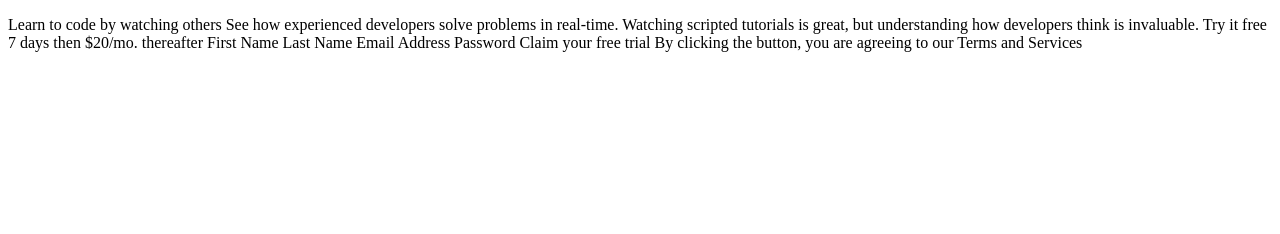
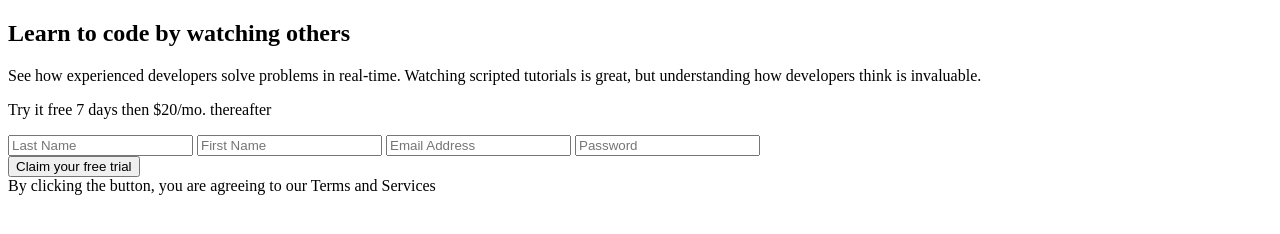
Before and after one commit to osakindoyin/signup-form, a plain HTML site: page index.html in a window 1280 px wide. Drawn offline with Linux system fonts and the light colour scheme.

Commit message:
Update index.html with the page texts

```diff
--- a/index.html
+++ b/index.html
@@ -7,7 +7,21 @@
     <title>Document</title>
 </head>
 <body>
-    <p>Learn to code by watching others See how experienced developers solve problems in real-time. Watching scripted tutorials is great, but understanding how developers think is invaluable. Try it free 7 days then $20/mo. thereafter First Name Last Name Email Address Password Claim your free trial By clicking the button, you are agreeing to our Terms and Services
-    </p>
+    <section class="info">
+        <h1 class="info-head">Learn to code by watching others</h1>
+        <p class="info-text">See how experienced developers solve problems in real-time. Watching scripted tutorials is great, but understanding how developers think is invaluable.</p>
+    </section>
+
+    <section class="form">
+        <p class="form-info">Try it free 7 days then $20/mo. thereafter</p>
+        <div class="form-input">
+            <input type="text" class="form-text" placeholder="Last Name">
+            <input type="text" class="form-text" placeholder="First Name">
+            <input type="text" class="form-text" placeholder="Email Address">
+            <input type="text" class="form-text" placeholder="Password">
+        </div>
+        <button>Claim your free trial</button>
+        <footer>By clicking the button, you are agreeing to our Terms and Services</footer>
+    </section>
 </body>
 </html>
```
